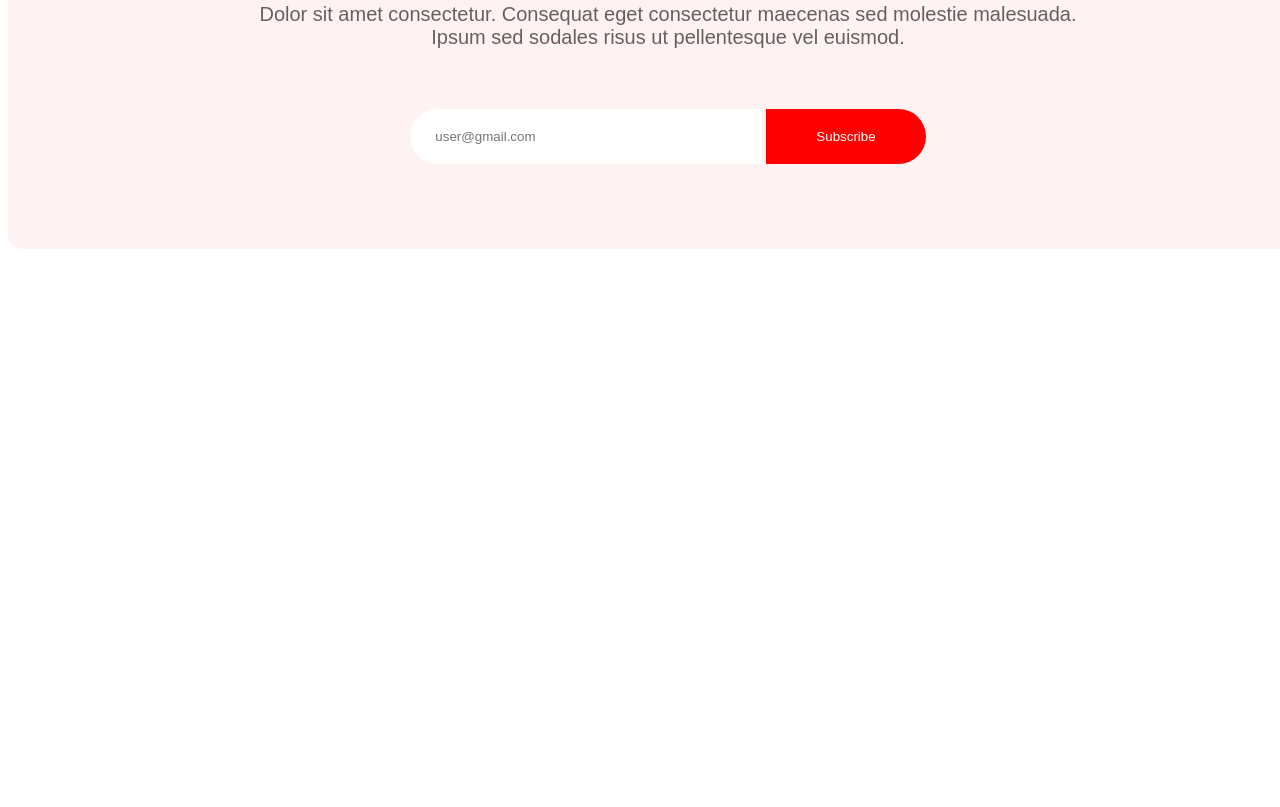
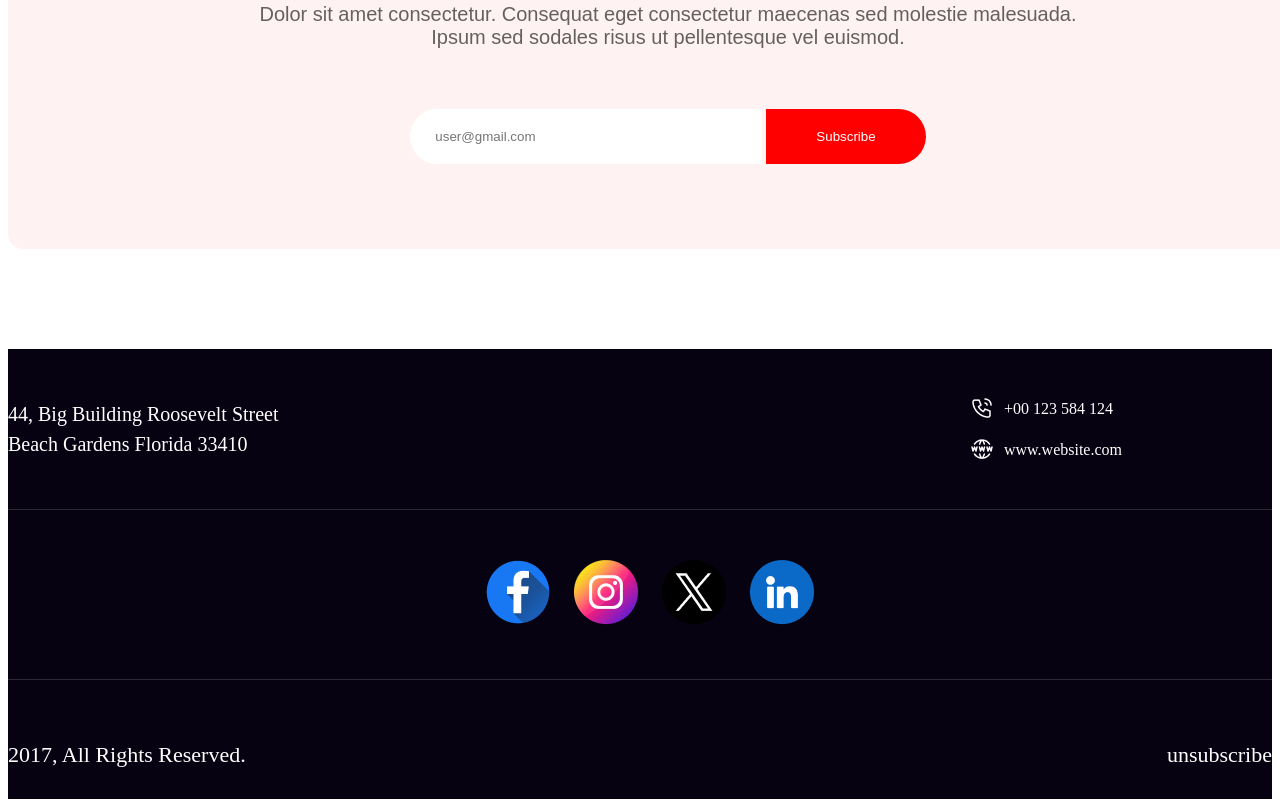
Before and after one commit to Mishuri21/first-assainment, a plain HTML site: page index.html in a window 1280 px wide. Shown: the part 4916-5723 px from the top of the page. Before the commit the page ends 5173 px from the top, so only its background shows below. Drawn offline with Linux system fonts and the light colour scheme.

Commit message:
added footer section

```diff
--- a/index.html
+++ b/index.html
@@ -108,7 +108,39 @@
         </section>
     </main>
     <footer>
+        <div class="footer-section">
 
+            <div class="div-one">
+                <p>44, Big Building Roosevelt Street <br>
+                    Beach Gardens Florida 33410
+                </p>
+                <div class="footer-contact">
+                    <p>
+                        <img src="resources/Call.png" alt="">
+                        <span>+00 123 584 124</span>
+                    </p>
+                    <p>
+                        <img src="resources/Website.png" alt="">
+                        <span>www.website.com</span>
+                    </p>
+
+                </div>
+            </div>
+
+            <div class="div-two">
+                <img src="resources/Facebook.png" alt="">
+                <img src="resources/Instagram.png" alt="">
+                <img src="resources/Twitter.png" alt="">
+                <img src="resources/Linkedin.png" alt="">
+            </div>
+
+
+            <div class="div-tree">
+                <p>2017, All Rights Reserved.</p>
+                <p>unsubscribe</p>
+            </div>
+
+        </div>
     </footer>
 </body>
 </html>
--- a/style.css
+++ b/style.css
@@ -256,3 +256,52 @@ main{
     border-radius: 0px 40px 40px 0px ;
     color: white;
 }
+
+/* footer style code area  */
+footer{
+    background: #070211;
+    color: white;
+}
+.footer-section{
+    max-width: 1320px;
+    margin: 100px auto 0px auto;
+    /* padding: 55px; */
+    background: #070211;
+}
+.div-one{
+    display: flex;
+    justify-content: space-between;
+    align-items: center;
+    padding: 30px 0px;
+    border-bottom: rgba(255, 255, 255, 0.15) 1px solid;
+}
+.div-one > p{
+    font-size: 20px;
+    font-weight: 400px ;
+    line-height: 30px;
+}
+
+.footer-contact p {
+    display: flex;
+    align-items: center;
+    padding-right: 150px;
+}
+.footer-contact p img{
+    margin-right: 10px;
+}
+.div-two{
+    text-align: center;
+    padding: 50px 0px;
+    border-bottom:rgba(255, 255, 255, 0.15) 1px solid;
+}
+.div-two img{
+    margin-left: 20px;;
+}
+.div-tree{
+    display: flex;
+    justify-content: space-between;
+    align-items: center;
+    font-size: 22px;
+    font-weight: 400;
+    padding: 40px 0px 9px 0px ;
+}
```
